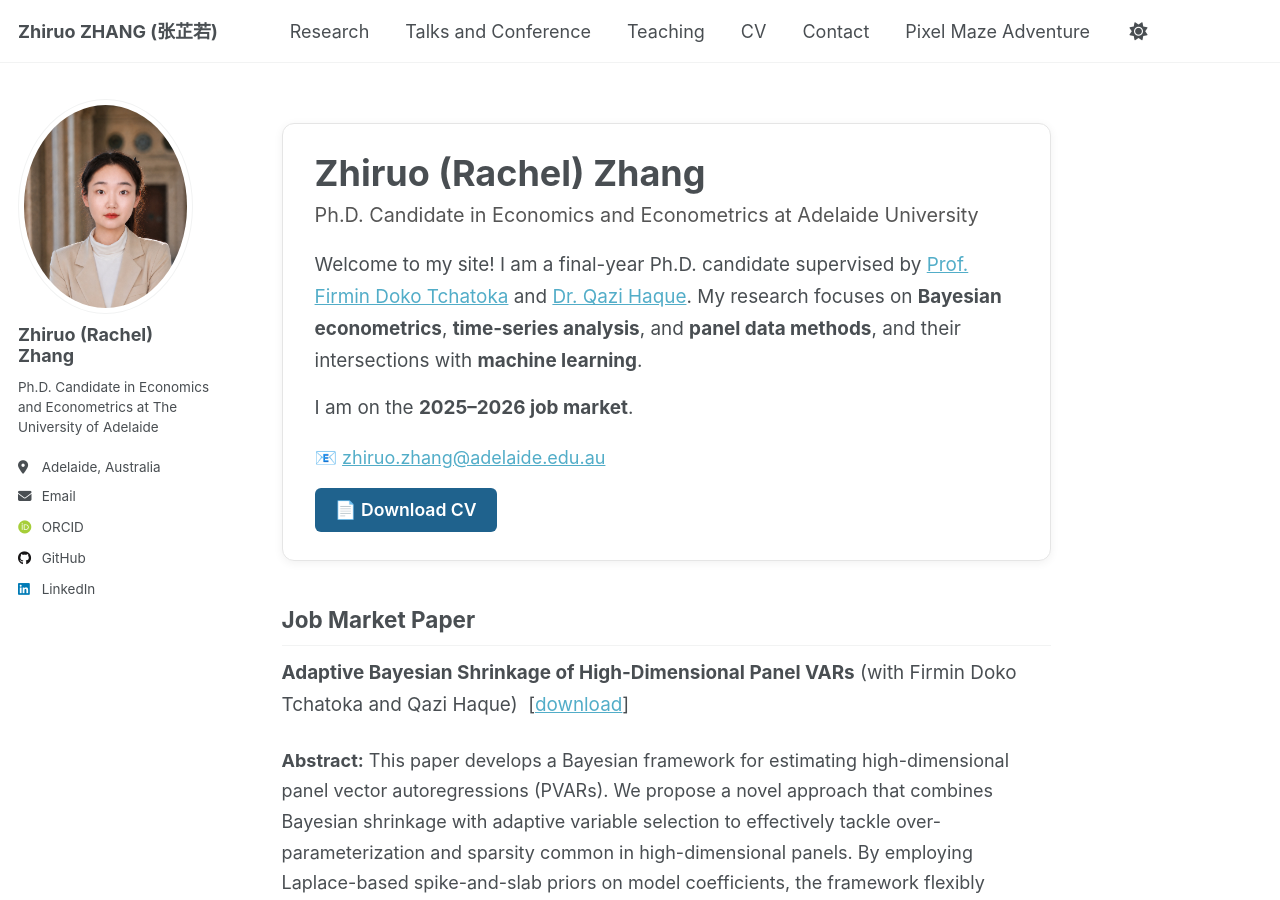
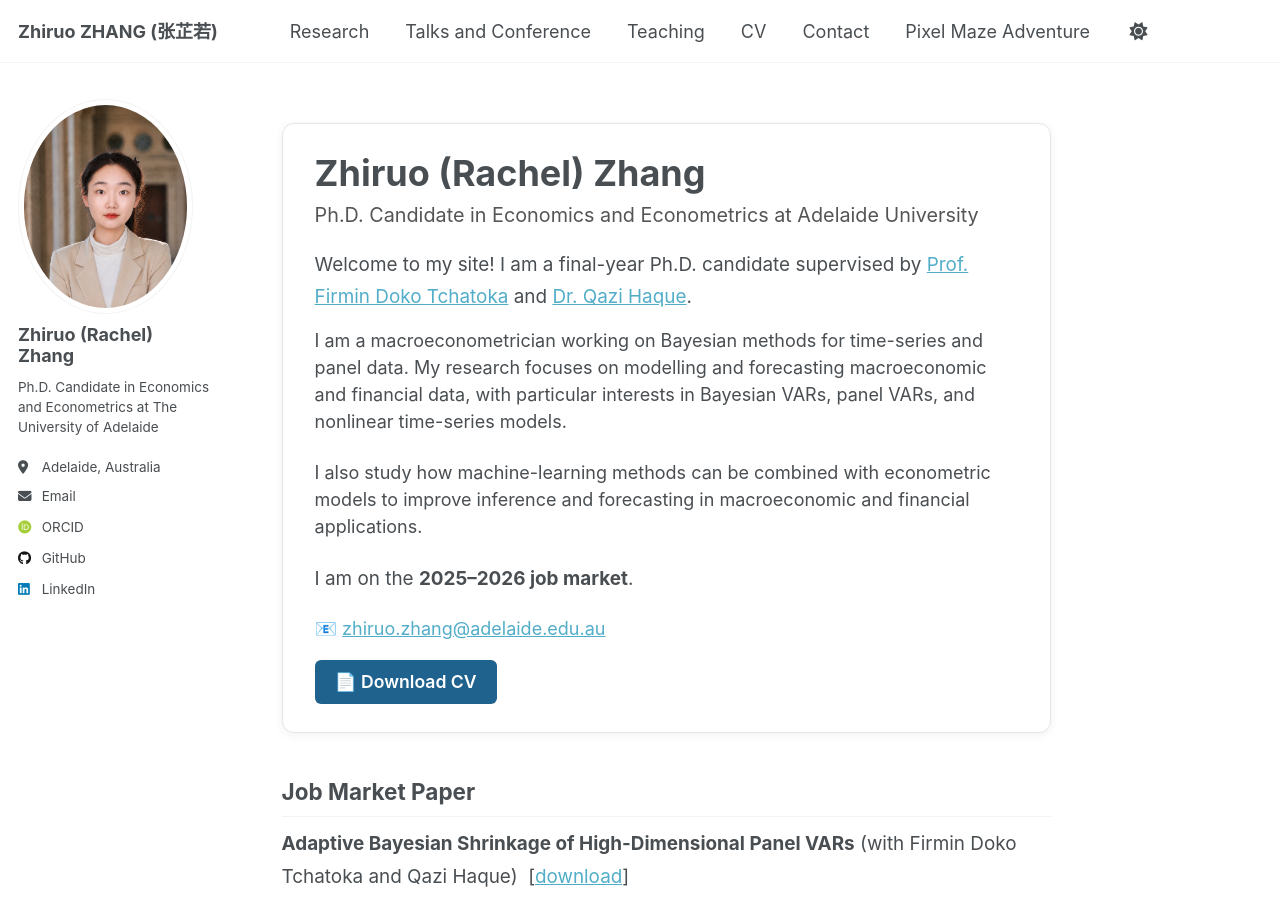
Before and after one commit to zhiruozzr/zhiruozzr.github.io, a Jekyll site: the page built from _pages/about.md, in a window 1280 px wide and 900 px high. Built offline with Jekyll 4.4.1, drawn with Linux system fonts in a browser that asks for light colours; some web fonts are replaced; a script that is not in the unit is left out.

Commit message:
Revise about page content for clarity and detail
Updated the about page to provide a more detailed overview of research focus and interests.

```diff
--- a/_pages/about.md
+++ b/_pages/about.md
@@ -28,7 +28,16 @@ Welcome to my site! I am a final-year Ph.D. candidate supervised by
 <a href="https://sites.google.com/view/firmindokotchatoka/home" target="_blank">Prof. Firmin Doko Tchatoka</a>
 and
 <a href="https://sites.google.com/site/qazigmziaulhaque/" target="_blank">Dr. Qazi Haque</a>.
-My research focuses on <strong>Bayesian econometrics</strong>, <strong>time-series analysis</strong>, and <strong>panel data methods</strong>, and their intersections with <strong>machine learning</strong>.
+<p>
+  I am a macroeconometrician working on Bayesian methods for time-series and panel data.
+  My research focuses on modelling and forecasting macroeconomic and financial data,
+  with particular interests in Bayesian VARs, panel VARs, and nonlinear time-series models.
+</p>
+
+<p>
+  I also study how machine-learning methods can be combined with econometric models
+  to improve inference and forecasting in macroeconomic and financial applications.
+</p>
 </p>
 
 <p style="font-size:1.05rem; line-height:1.7; margin-bottom:18px;">
```
